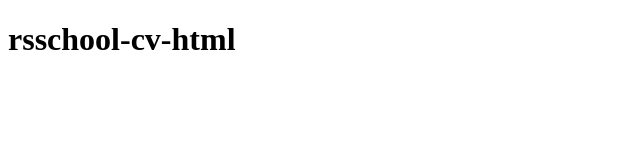
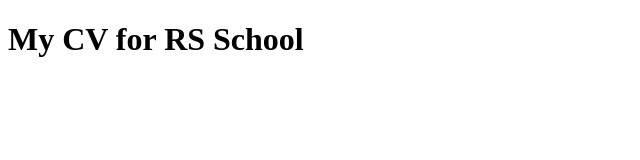
Before and after one commit to muhiddinjv/cv, a plain HTML site: page index.html in a window 1280 px wide. Shown: the whole page, without its empty margins (0-640 px from the left). Drawn offline with Linux system fonts and the light colour scheme.

Commit message:
refactor: rename h1 tag content

```diff
--- a/index.html
+++ b/index.html
@@ -7,6 +7,6 @@
     <title>rsschool-cv-html</title>
 </head>
 <body>
-    <h1>rsschool-cv-html</h1>
+    <h1>My CV for RS School</h1>
 </body>
 </html>
```
